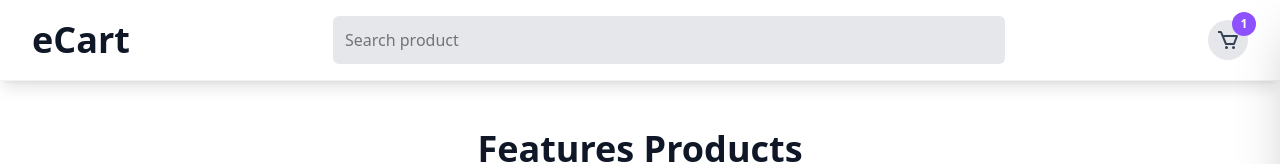
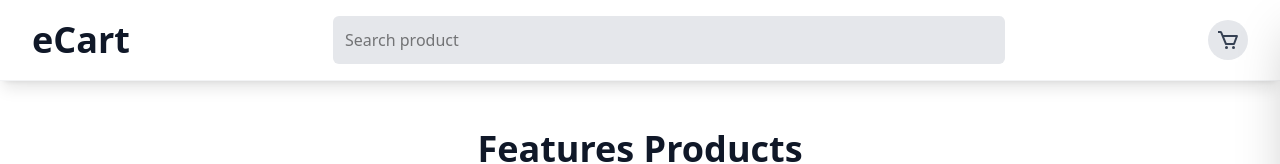
Before and after one commit to cherryBOOM28/react-redux-ecommerce, a React (Vite) app: page / in a window 1280 px wide. Shown: the top 164 px of the page. Built offline with nearby package versions, Linux system fonts and the light colour scheme.

Commit message:
add: cart func

```diff
--- a/src/components/CartItem.jsx
+++ b/src/components/CartItem.jsx
@@ -2,12 +2,12 @@ import { BiMinus } from 'react-icons/bi'
 import { PiPlus } from 'react-icons/pi'
 import { TbTrash } from 'react-icons/tb'
 
-const CartItem = () => {
+const CartItem = ({ item }) => {
   return (
     <div className="flex itmes-center space-x-4 bg-gray-50 rounded-xl">
-      <img />
+      <img src={item.image} className="w-16 h-16 object-cover rounded-lg" />
       <div className="flex-1 min-w-0">
-        <h4 className="font-medium text-gray-900 truncate">Item Name</h4>
+        <h4 className="font-medium text-gray-900 truncate">{item.name}</h4>
         <p>Item price</p>
       </div>
       <div className="flex items-center space-x-2">
--- a/src/components/CartSidebar.jsx
+++ b/src/components/CartSidebar.jsx
@@ -1,7 +1,16 @@
 import { BiShoppingBag, BiX } from 'react-icons/bi'
 import { CgCreditCard } from 'react-icons/cg'
+import { useDispatch, useSelector } from 'react-redux'
+import CartItem from './CartItem'
 
 const CartSidebar = ({ isOpen, onClose }) => {
+  const dispatch = useDispatch()
+  const items = useSelector((state) => state.cart.items)
+  const totalItems = items.reduce((total, item) => total + item.quantity, 0)
+  const totalPrice = items
+    .reduce((total, item) => total + item.price * item.quantity, 0)
+    .toFixed(2)
+
   return (
     <>
       {/* Backdrop */}
@@ -31,8 +40,9 @@ const CartSidebar = ({ isOpen, onClose }) => {
           </button>
         </div>
 
-        {/* Cart Itmes */}
+        {/* Cart Items */}
         <div className="flex-1 overflow-y-auto p-6">
+          {items.length === 0 ? (
             <div className="text-center py-12">
               <BiShoppingBag className="w-16 h-16 text-gray-300 mx-auto mb-4" />
               <p className="text-gray-500 text-lg mb-2">Your cart is empty</p>
@@ -40,6 +50,13 @@ const CartSidebar = ({ isOpen, onClose }) => {
                 Add some products to get started
               </p>
             </div>
+          ) : (
+            <div className='space-y-4'>
+              {items.map((item) => {
+                return <CartItem key={item.id} item={item} />
+              })}
+            </div>
+          )}
         </div>
 
         {/* Footer */}
--- a/src/components/Header.jsx
+++ b/src/components/Header.jsx
@@ -1,6 +1,12 @@
 import { BiCart } from 'react-icons/bi'
+import { useSelector } from 'react-redux'
 
 const Header = ({ onToggleCart }) => {
+  const selectTotalItems = (state) =>
+    state.cart.items.reduce((total, item) => total + item.quantity, 0)
+
+  const totalItems = useSelector(selectTotalItems)
+
   return (
     <div className="bg-white/80 backdrop-blur-md shadow-lg border-b border-gray-200/50 sticky top-0 z-40 py-2">
       <div className="max-w-7xl mx-auto px-4 sm:px-6 lg:px-8">
@@ -20,9 +26,11 @@ const Header = ({ onToggleCart }) => {
             onClick={onToggleCart}
           >
             <BiCart className="w-6 h-6" />
-            <span className="absolute -top-2 -right-2 bg-violet-500 text-white text-xs font-semibold rounded-full w-6 h-6 flex items-center justify-center">
-              1
-            </span>
+            {totalItems > 0 && (
+              <span className="absolute -top-2 -right-2 bg-violet-500 text-white text-xs font-semibold rounded-full w-6 h-6 flex items-center justify-center">
+                {totalItems}
+              </span>
+            )}
           </button>
         </div>
       </div>
--- a/src/components/ProductCard.jsx
+++ b/src/components/ProductCard.jsx
@@ -1,6 +1,14 @@
 import { FaStar } from 'react-icons/fa'
+import { useDispatch } from 'react-redux'
+import { addToCart } from '../store/cartSlice'
 
 const ProductCard = ({ product }) => {
+  const dispatch = useDispatch()
+
+  const handleAddToCart = () => {
+    dispatch(addToCart(product))
+  }
+
   const rating = product.rating || 0
   const rederStar = (rating) => {
     return Array.from({ length: 5 }, (_, index) => (
@@ -42,7 +50,10 @@ const ProductCard = ({ product }) => {
           <span className="text-2xl font-bold text-gray-900">
             ${product.price.toFixed()}
           </span>
-          <button className="group/btn bg-gray-200 text-gray-900 px-4 py-2 rounded-lg hover:shadow-lg transform hover-scale-105 transition-all duration-200 flex items-center space-x-2 cursor-pointer">
+          <button
+            onClick={handleAddToCart}
+            className="group/btn bg-gray-200 text-gray-900 px-4 py-2 rounded-lg hover:shadow-lg transform hover-scale-105 transition-all duration-200 flex items-center space-x-2 cursor-pointer"
+          >
             <span className="font-medium">Add to Cart</span>
           </button>
         </div>
--- a/src/components/ProductGrid.jsx
+++ b/src/components/ProductGrid.jsx
@@ -2,7 +2,7 @@ import ProductCard from './ProductCard'
 import { products } from '../data/products'
 
 const ProductGrid = () => {
-  console.log(products)
+  // console.log(products)
   return (
     <div className="py-12">
       <div className="max-w-7xl mx-auto px-4 sm:px-6 lg:px-8">
--- a/src/store/cartSlice.js
+++ b/src/store/cartSlice.js
@@ -7,7 +7,7 @@ const initialState = {
 const cartSlice = createSlice({
   name: 'cart',
   initialState,
-  reducer: {
+  reducers: {
     addToCart: (state, action) => {
       const existingItem = state.items.find(
         (item) => item.id === action.payload.id,
```
Lines whose indentation alone changed are shown as unchanged.
